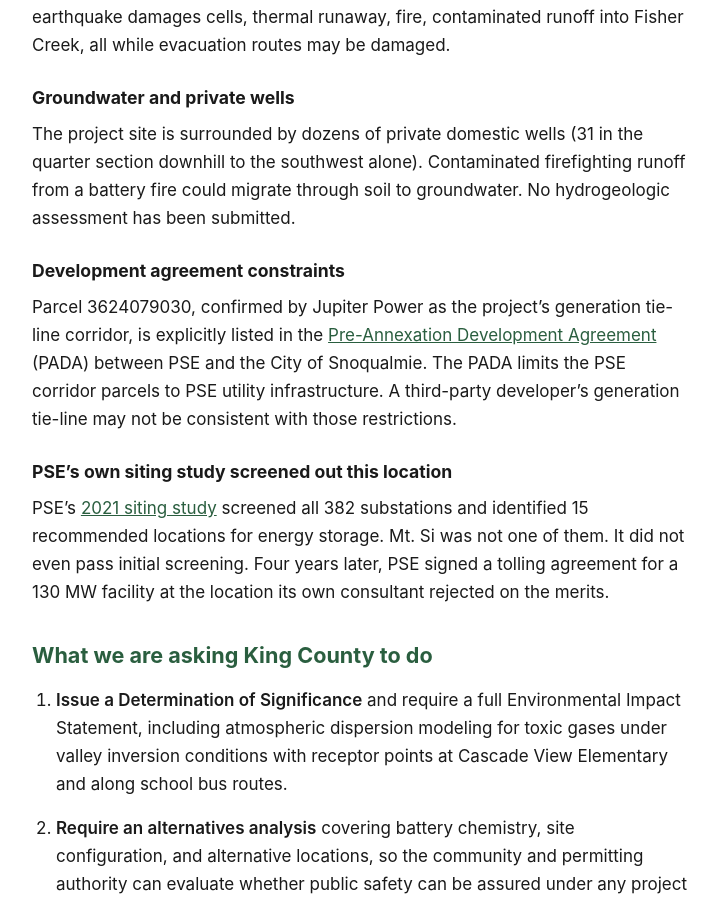
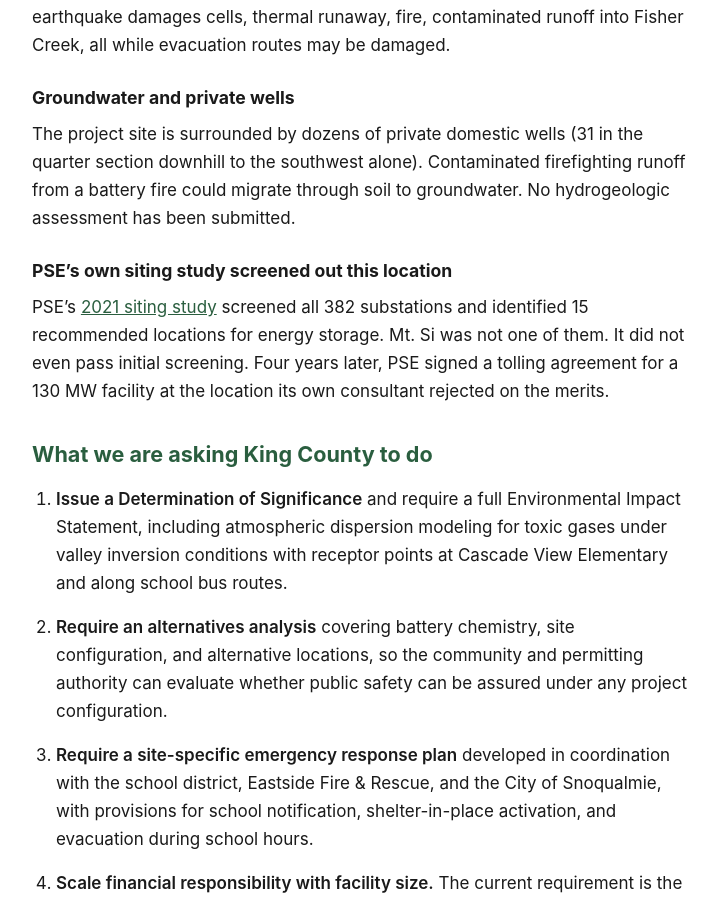
Before and after one commit to calef/cascadia-ridge-bess, a Jekyll site: the page built from _pages/what-we-are-asking.md, in a window 1280 px wide and 900 px high, scrolled down 2094 px. Shown: the whole window, without its empty margins (280-998 px from the left). Built offline with Jekyll 4.4.1, drawn with Linux system fonts in a browser that asks for light colours.

Commit message:
Deploy site 2026-04-11-124937

```diff
--- a/_pages/what-we-are-asking.md
+++ b/_pages/what-we-are-asking.md
@@ -38,10 +38,6 @@ The Snoqualmie Valley is exposed to the [Southern Whidbey Island Fault](https://
 
 The project site is surrounded by dozens of private domestic wells (31 in the quarter section downhill to the southwest alone). Contaminated firefighting runoff from a battery fire could migrate through soil to groundwater. No hydrogeologic assessment has been submitted.
 
-### Development agreement constraints
-
-Parcel 3624079030, confirmed by Jupiter Power as the project's generation tie-line corridor, is explicitly listed in the [Pre-Annexation Development Agreement](/recorded-documents) (PADA) between PSE and the City of Snoqualmie. The PADA limits the PSE corridor parcels to PSE utility infrastructure. A third-party developer's generation tie-line may not be consistent with those restrictions.
-
 ### PSE's own siting study screened out this location
 
 PSE's [2021 siting study](/project#siting-study) screened all 382 substations and identified 15 recommended locations for energy storage. Mt. Si was not one of them. It did not even pass initial screening. Four years later, PSE signed a tolling agreement for a 130 MW facility at the location its own consultant rejected on the merits.
```
